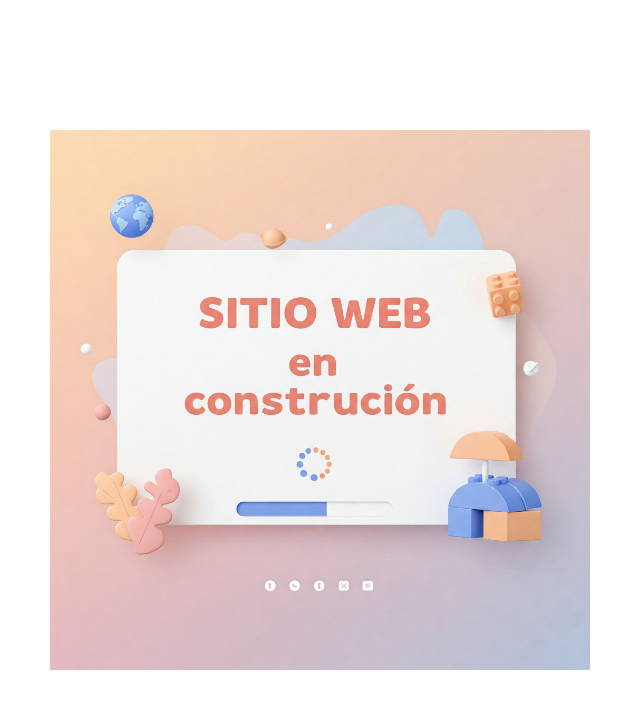
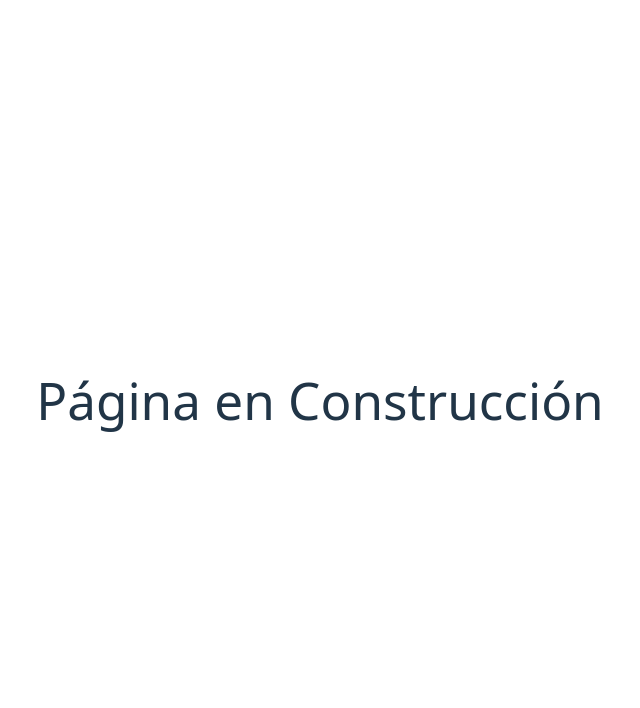
Before and after one commit to hectrhcc/Solware, a React (Vite) app: page / in a window 1280 px wide. Shown: the top 708 px of the page, without its empty margins (320-960 px from the left). Built offline with nearby package versions, Linux system fonts and the light colour scheme.

Commit message:
menos datos para que netlify no me cobre

```diff
--- a/src/App.jsx
+++ b/src/App.jsx
@@ -1,4 +1,3 @@
-import construccion from '/construccion.jpg'
 import './App.css'
 import React from 'react';
 
@@ -6,7 +5,7 @@ function App() {
 
   return (
     <>
-      <img src={construccion} alt="en construccion" className='h-135' />
+    <h1 className='text-3xl'>Página en Construcción </h1>
     </>
   )
 }
```
Also changed, not shown: public/construccion.jpg (deleted).
